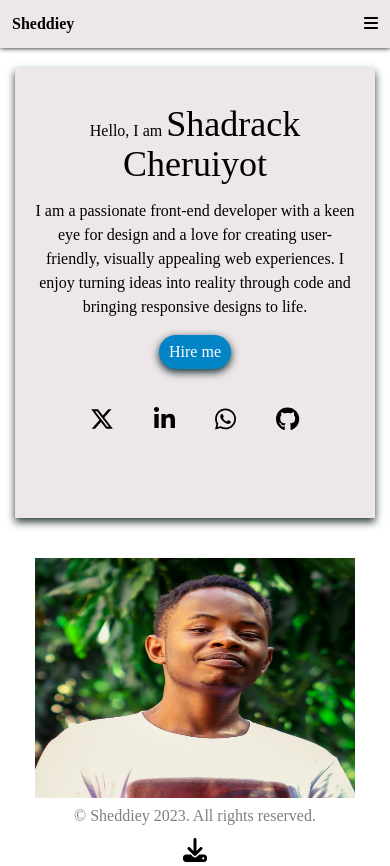
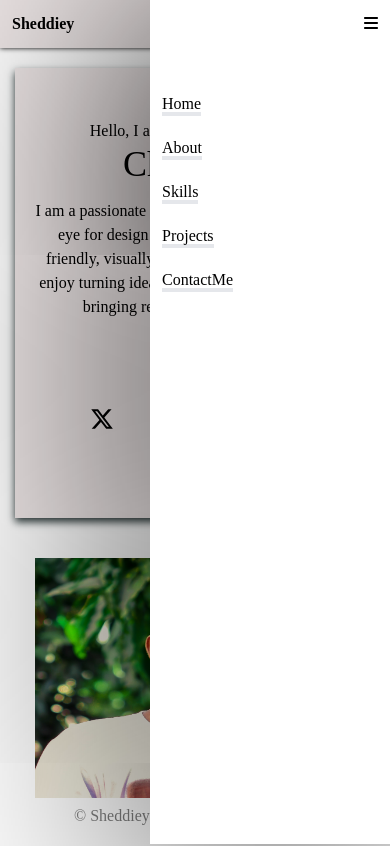
Before and after one commit to Sheddiey/Portfolio, a React (Create React App) app: page / in a window 390 px wide. Built offline with nearby package versions, Linux system fonts and the light colour scheme.

Commit message:
fixed navbar responsiveness

```diff
--- a/src/Components/Portfolio.jsx
+++ b/src/Components/Portfolio.jsx
@@ -14,7 +14,7 @@ import { faDownload, faBars, faX } from "@fortawesome/free-solid-svg-icons";
 export function Portfolio() {
   return (
     <Router>
-      <div className=" md:h-screen flex flex-col justify-between ">
+      <div className="w-screen md:h-screen flex flex-col justify-between ">
         <NavBar />
         <div className="md:flex justify-center grid gap-10">
           <Routes>
@@ -36,51 +36,65 @@ function NavBar() {
   const [isToggle, setIsToggle] = useState(false);
   const location = useLocation();
 
+  function handleClick() {
+    setIsToggle(!isToggle);
+  }
+
   return (
-    <nav className=" flex h-12 regal-blue box-shadow p-3 justify-between">
+    <nav className=" flex w-screen h-12 regal-blue box-shadow p-3 justify-between">
       <h2 className="cursor-pointer font-bold hover:text-2xl hover:transition hover:delay-150 duration-300 ease-in-out">
         <Link to="/">Sheddiey</Link>
       </h2>
-      <div className={`right-0 ${isToggle ? '' : 'hidden'} md:hidden top-0 shadow-[0_5px_700px_0_rgb(0,0,0)] h-screen z-10 absolute w-60 bg-white`}>
-        <ul className="md:flex  md:relative top-20 absolute p-3 grid gap-5 text-2xl md:text-xl cursor-pointer md:gap-5">
-          <li>
-            <Link className="hover:text-sky-600" to="/">
-              Home
-            </Link>
-          </li>
-          <li>
-            <Link className="hover:text-sky-600" to="/about">
-              About
-            </Link>
-          </li>
-          <li>
-            <Link className="hover:text-sky-600" to="/skills">
-              Skills
-            </Link>
-          </li>
-          <li>
-            <Link className="hover:text-sky-600" to="/projects">
-              Projects
-            </Link>
-          </li>
-          <li>
-            <Link className="hover:text-sky-600" to="/contactMe">
-              Contact Me
-            </Link>
-          </li>
+      <div
+        className={`right-0  ${
+          isToggle ? "w-60" : "w-0 overflow-hidden"
+        } md:shadow-none md:bg-transparent transform transition-width duration-300 ease-in-out top-0 shadow-[0_5px_700px_0_rgb(0,0,0)] h-screen z-10 absolute w-60 bg-white`}
+      >
+        <ul className="md:flex md:top-0 md:right-0 top-20 absolute p-3 grid gap-5  cursor-pointer md:gap-5">
+          {NavList["nav-list"].map((list) => (
+            <li key={list.p}>
+              <Link onClick={handleClick} className="border-b-4 hover:text-sky-600" to={list.to}>
+                {list.p}
+              </Link>
+            </li>
+          ))}
         </ul>
       </div>
       <div className="md:hidden z-10">
-        <ToggleButton isToggle={isToggle} setIsToggle={setIsToggle} />
+        <ToggleButton isToggle={isToggle} handleClick={handleClick} />
       </div>
     </nav>
   );
 }
 
-function ToggleButton({ isToggle, setIsToggle }) {
-  function handleClick() {
-    setIsToggle(!isToggle)
-  }
+const NavList = {
+  "nav-list": [
+    {
+      to: "/",
+      p: "Home",
+    },
+    {
+      to: "/about",
+      p: "About",
+    },
+    {
+      to: "/skills",
+      p: "Skills",
+    },
+    {
+      to: "/projects",
+      p: "Projects",
+    },
+
+    {
+      to: "/contactMe",
+      p: "ContactMe",
+    },
+  ],
+};
+
+function ToggleButton({ isToggle, handleClick }) {
+
   return (
     <button onClick={handleClick} className="z-20">
       {!isToggle ? (
@@ -104,7 +118,7 @@ function Footer() {
 
 function Avatar() {
   return (
-    <div className="flex items-center flex-col gap-10">
+    <div className="flex items-center flex-col gap-5 md:gap-10">
       <img
         className="md:h-80 md:w-80 h-60 w-60 hover:shadow-[0-3px-8px-0_ hsl(192, 100%, 9%)] cursor-pointer w-80"
         src={sheddiey}
--- a/src/index.css
+++ b/src/index.css
@@ -4,7 +4,7 @@
 @import url('https://fonts.googleapis.com/css2?family=Roboto+Slab:wght@400;500;700&display=swap');
 
 body {
-  font-family: 'Roboto Slab', serif;;
+  font-family: 'Roboto Slab', serif;
 }
 .regal-blue {
   background-color: hsl(0, 16%, 92%);
```
